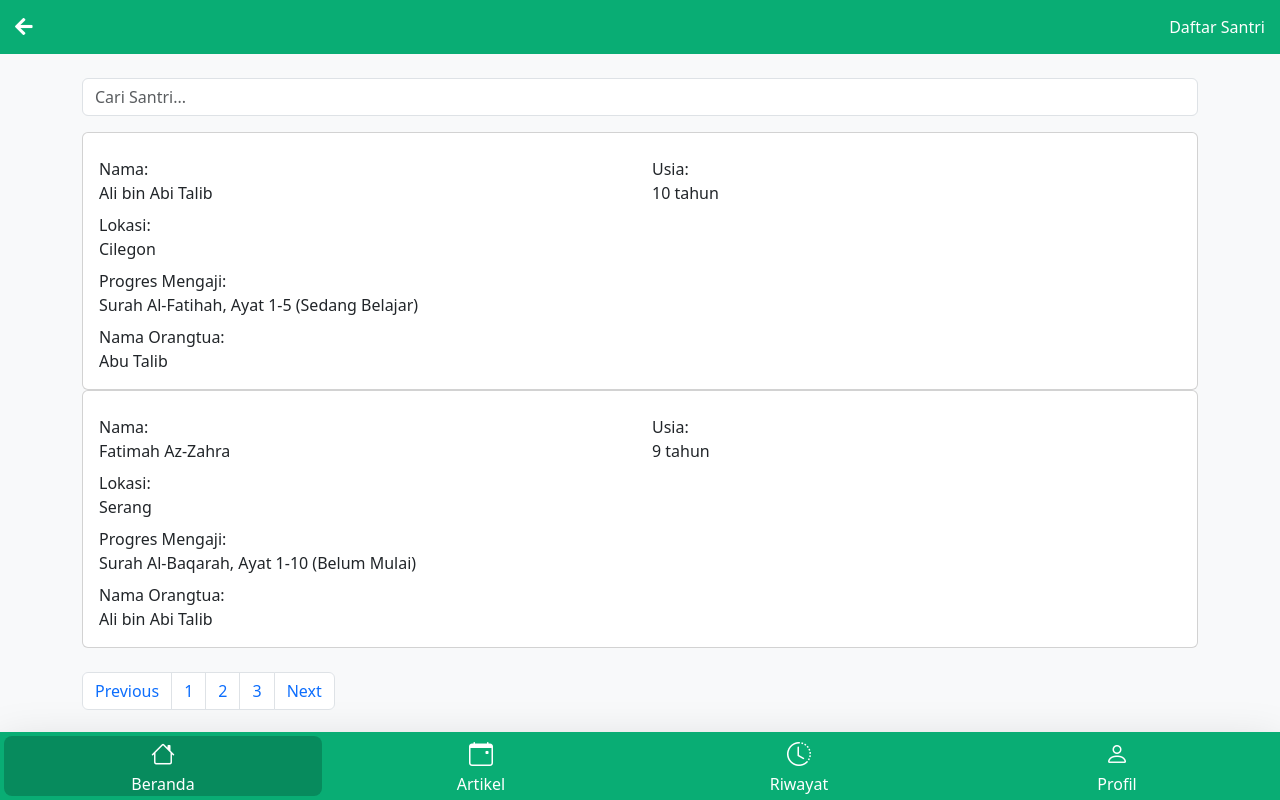
After one commit to syamban14/ngaji_geh, a CodeIgniter app: page /invoice/daftar_santri in a window 1280 px wide. The commit adds this page. Run offline with CodeIgniter, Linux system fonts and the light colour scheme.

Commit message:
Penambahan modul baru yaitu daftar santri

```diff
--- /dev/null
+++ b/application/modules/daftar_santri/controllers/Daftar_santri.php
@@ -0,0 +1,12 @@
+<?php
+	defined('BASEPATH') OR exit('No direct script access allowed');
+	class Daftar_santri extends MX_Controller{
+		function __construct(){
+			parent::__construct();
+			$this->load->model('Daftar_santri_m');
+		}
+
+		public function index(){
+			$this->load->view('daftar_santri_v');
+		}
+	}
--- /dev/null
+++ b/application/modules/daftar_santri/models/Daftar_santri_m.php
@@ -0,0 +1,7 @@
+<?php
+    class Daftar_santri_m extends MX_Controller{
+        function __construct(){
+            parent::__construct();
+            $this->db  = $this->load->database('default', TRUE);
+        }
+    }
--- /dev/null
+++ b/application/modules/daftar_santri/views/daftar_santri_v.php
@@ -0,0 +1,139 @@
+<!DOCTYPE html>
+<html>
+<head>
+    <meta charset="UTF-8">
+    <meta name="viewport" content="width=device-width, initial-scale=1.0">
+    <title>NgajiGeh - Cari Ustadz</title>
+    <link href="https://cdn.jsdelivr.net/npm/bootstrap@5.3.3/dist/css/bootstrap.min.css" rel="stylesheet" integrity="sha384-QWTKZyjpPEjISv5WaRU9OFeRpok6YctnYmDr5pNlyT2bRjXh0JMhjY6hW+ALEwIH" crossorigin="anonymous">
+    <link rel="stylesheet" href="https://cdnjs.cloudflare.com/ajax/libs/font-awesome/5.15.4/css/all.min.css">
+    <link rel="stylesheet" href="https://cdn.jsdelivr.net/npm/bootstrap-icons@1.11.3/font/bootstrap-icons.min.css">
+    <link rel="stylesheet" href="<?= base_url();?>assets/css/style.css">
+    <style type="text/css">
+        .content {
+            display: none;
+        }
+
+        .content.active {
+            display: block;
+        }
+    </style>
+</head>
+<body class="bg-light">
+    <div class="backtohome mb-3">
+        <a href="<?= base_url('home_ustadz');?>">
+            <i class="fas fa-arrow-left"></i>
+        </a>
+        <span class="ms-auto">Daftar Santri</span>
+    </div>
+    <!-- Pencarian -->
+    <div class="container mt-4">
+        <input type="text" class="form-control" id="searchInput" placeholder="Cari Santri..." onkeyup="searchSantri()">
+    </div>
+
+    <!-- Daftar Santri -->
+    <div class="container mt-3" id="santri-list">
+        <!-- Contoh Data Santri -->
+        <div class="card santri-card">
+            <div class="card-body">
+                <div class="row">
+                    <div class="col-6 mt-2">
+                        <div class="field-label">Nama:</div>
+                        <div class="field-value">Ali bin Abi Talib</div>
+                    </div>
+                    <div class="col-6 mt-2">
+                        <div class="field-label">Usia:</div>
+                        <div class="field-value">10 tahun</div>
+                    </div>
+                    <div class="col-6 mt-2">
+                        <div class="field-label">Lokasi:</div>
+                        <div class="field-value">Cilegon</div>
+                    </div>
+                    <div class="col-12 mt-2">
+                        <div class="field-label">Progres Mengaji:</div>
+                        <div class="field-value">Surah Al-Fatihah, Ayat 1-5 (Sedang Belajar)</div>
+                    </div>
+                    <div class="col-6 mt-2">
+                        <div class="field-label">Nama Orangtua:</div>
+                        <div class="field-value">Abu Talib</div>
+                    </div>
+                </div>
+            </div>
+        </div>
+
+        <!-- Tambahkan 9 data santri lainnya dengan progres mengaji yang berbeda -->
+
+        <!-- Data contoh tambahan untuk simulasi pagination -->
+        <div class="card santri-card">
+            <div class="card-body">
+                <div class="row">
+                    <div class="col-6 mt-2">
+                        <div class="field-label">Nama:</div>
+                        <div class="field-value">Fatimah Az-Zahra</div>
+                    </div>
+                    <div class="col-6 mt-2">
+                        <div class="field-label">Usia:</div>
+                        <div class="field-value">9 tahun</div>
+                    </div>
+                    <div class="col-6 mt-2">
+                        <div class="field-label">Lokasi:</div>
+                        <div class="field-value">Serang</div>
+                    </div>
+                    <div class="col-12 mt-2">
+                        <div class="field-label">Progres Mengaji:</div>
+                        <div class="field-value">Surah Al-Baqarah, Ayat 1-10 (Belum Mulai)</div>
+                    </div>
+                    <div class="col-6 mt-2">
+                        <div class="field-label">Nama Orangtua:</div>
+                        <div class="field-value">Ali bin Abi Talib</div>
+                    </div>
+                </div>
+            </div>
+        </div>
+
+
+    </div>
+
+    <div class="nav-bottom-wrapper shadow-lg">
+        <div class="container-fluid px-0">
+            <div class="row g-0 text-center p-1 menu">
+                <a href="home_ustadz" id="beranda-tab" class="col menu-item active" onclick="showContent('beranda')"><i class="bi bi-house fs-4"></i><br>Beranda</a>
+                <a href="#" id="Artikel-tab" class="col menu-item" onclick="showContent('Artikel')"><i class="bi bi-calendar-event fs-4"></i><br>Artikel</a>
+                <a href="#" id="riwayat-tab" class="col menu-item" onclick="showContent('riwayat')"><i class="bi bi-clock-history fs-4"></i><br>Riwayat</a>
+                <a href="#" id="profile-tab" class="col menu-item" onclick="showContent('profile')"><i class="bi bi-person fs-4"></i><br>Profil</a>
+            </div>
+        </div>
+    </div>
+    <!-- Paginasi -->
+    <div class="container mt-4">
+        <nav>
+            <ul class="pagination">
+                <li class="page-item"><a class="page-link" href="#">Previous</a></li>
+                <li class="page-item"><a class="page-link" href="#">1</a></li>
+                <li class="page-item"><a class="page-link" href="#">2</a></li>
+                <li class="page-item"><a class="page-link" href="#">3</a></li>
+                <li class="page-item"><a class="page-link" href="#">Next</a></li>
+            </ul>
+        </nav>
+    </div>
+    <script>
+        function searchSantri() {
+            // Ambil input pencarian
+            const input = document.getElementById('searchInput').value.toLowerCase();
+            const santriCards = document.querySelectorAll('.santri-card');
+
+            // Filter data santri berdasarkan input pencarian
+            santriCards.forEach(card => {
+                const nama = card.querySelector('.field-value').textContent.toLowerCase();
+                if (nama.includes(input)) {
+                    card.style.display = '';
+                } else {
+                    card.style.display = 'none';
+                }
+            });
+        }
+    </script>
+
+    <script src="https://cdn.jsdelivr.net/npm/bootstrap@5.3.1/dist/js/bootstrap.bundle.min.js"></script>
+
+</body>
+</html>
--- a/application/modules/home_ustadz/views/home_ustadz_v.php
+++ b/application/modules/home_ustadz/views/home_ustadz_v.php
@@ -84,7 +84,7 @@
                                     </a>
                                 </div>
                                 <div class="col-4 text-center">
-                                    <a href="#" class="feature-menu">
+                                    <a href="daftar_santri" class="feature-menu">
                                         <div class="icon-wrapper mx-auto">
                                         <i class="fas fa-street-view"></i>
                                         </div>
```
